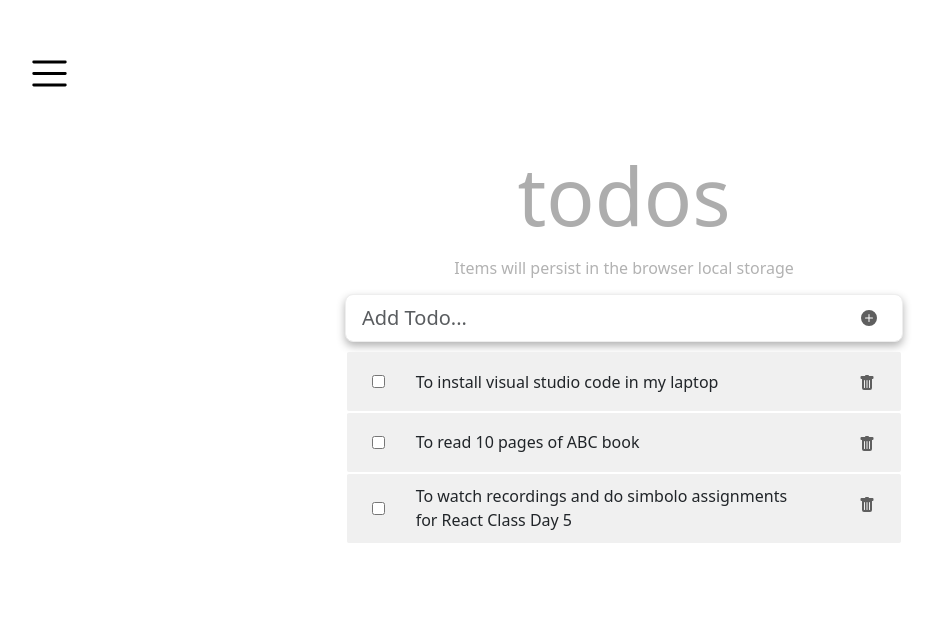
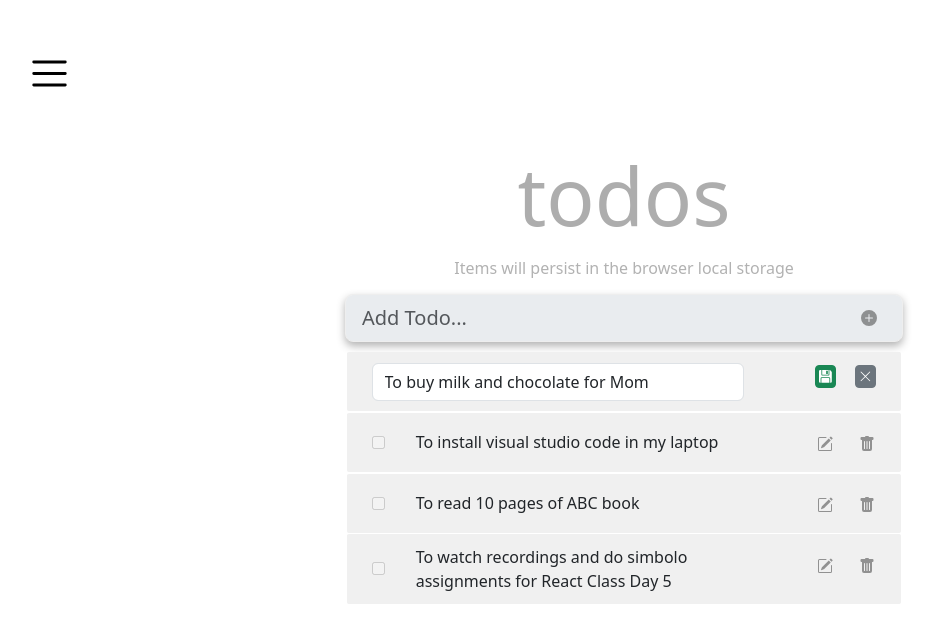
Before and after one commit to AgMyoMyint/Simbolo-React, a React (Vite) app: page / in a window 1280 px wide. Both pictures are taken after a click on the button 877 px from the left and 381 px from the top of the page. Shown: the top 642 px of the page, without its empty margins (16-954 px from the left). Built offline with nearby package versions, Linux system fonts and the light colour scheme.

Commit message:
Edit Button

```diff
--- a/src/App.css
+++ b/src/App.css
@@ -80,6 +80,11 @@ ul.todo-list-ul li {
   margin: 0.1rem;
 }
 
+ul.todo-list-ul li .edit-btn {
+  color: hsl(0deg 0% 37.25%) !important;
+  padding-left: 0;
+}
+
 ul.todo-list-ul li .delete-btn {
   color: hsl(0deg 0% 37.25%) !important;
   padding-right: 0;
@@ -104,3 +109,27 @@ input[type=checkbox] {
 }
 
 /* #endregion  */
+
+/* =======================================================*/
+
+/* #region  ToDoItem */
+ul.todo-list-ul li .update-btn {
+  /* color: hsl(123, 45%, 54%) !important; */
+  margin-right: 1.2rem;
+  font-size: 0.8rem;
+  padding: 0rem 0.2rem 0.1rem 0.2rem;
+}
+
+ul.todo-list-ul li .update-btn svg,
+ul.todo-list-ul li .cancel-btn svg {
+  width: 0.8rem;
+  height: 0.8rem;
+}
+
+ul.todo-list-ul li .cancel-btn {
+  /* color: hsl(0deg 0% 37.25%) !important; */
+  /* padding-right: 0; */
+  font-size: 0.8rem;
+  padding: 0rem 0.2rem 0.1rem 0.2rem;
+}
+/* #endregion  */
--- /dev/null
+++ b/src/components/EditToDoItem.jsx
@@ -0,0 +1,56 @@
+import React, { useState } from 'react'
+import SaveIcon from './icons/SaveIcon';
+import CancelIcon from './icons/CancelIcon';
+
+const EditToDoItem = ({ todo, setToDos, setEditMode }) => {
+
+    const [title, setTitle] = useState(todo.title);
+
+    const handleSubmit = (e) => {
+        e.preventDefault();
+
+        if (title == null || title.trim().length == 0) {
+            return;
+        }
+
+        setToDos(prevState =>
+            prevState.map(x => {
+                if (x.id == todo.id) {
+                    return {
+                        ...x, // the other parameter will have no change
+                        title: title,
+                    }
+                }
+                return x;
+            })
+        );
+
+        reset();
+    };
+
+    const reset = () => {
+        setEditMode({ isEditMode: false, editId: '' });
+    }
+
+    return (
+        <li>
+            <form onSubmit={handleSubmit}>
+                <div className='row'>
+                    <div className="col-lg-9 col-9" >
+                        <input type="text" className='form-control ' value={title} onChange={(e) => setTitle(e.target.value)} />
+                    </div>
+                    <div className="col-lg-3 col-3 text-right">
+                        <button title="update" className='update-btn btn btn-sm btn-success' type="submit" disabled={title == null || title.trim().length == 0}>
+                            <SaveIcon />
+                        </button>
+                        <button title="cancel" className='cancel-btn btn btn-sm btn-secondary' type="button" onClick={() => reset()}>
+                            <CancelIcon />
+                        </button>
+                    </div>
+                </div>
+            </form>
+        </li>
+    )
+}
+
+export default EditToDoItem
--- a/src/components/Header.jsx
+++ b/src/components/Header.jsx
@@ -4,10 +4,10 @@ const Header = () => {
   return (
     <div className="pos-f-t todo-theme">
       <div className="collapse" id="navbarToggleExternalContent">
-        {/* <div className="bg-light p-4">
-          <h4 className="text-white">Collapsed content</h4>
-          <span className="text-muted">Toggleable via the navbar brand.</span>
-        </div> */}
+        <div className="bg-dark p-4">
+          <h4 className="text-white">Simbolo</h4>
+          <span className="text-white">Simple To Do List</span>
+        </div>
       </div>
       <nav className="navbar navbar-light bg-light todo-theme">
         <button className="navbar-toggler" type="button" data-bs-toggle="collapse" data-bs-target="#navbarToggleExternalContent" aria-controls="navbarToggleExternalContent" aria-expanded="false" aria-label="Toggle navigation">
--- a/src/components/InputTodo.jsx
+++ b/src/components/InputTodo.jsx
@@ -1,7 +1,7 @@
 import React, { useState } from 'react'
 import PlusCircleIcon from './icons/PlusCircleIcon'
 
-const InputTodo = ({addToDoItem}) => {
+const InputTodo = ({addToDoItem, editMode}) => {
 
   const [title, setTitle] = useState("");
   const [errorMessage, setErrorMessage] = useState("");
@@ -34,12 +34,13 @@ const InputTodo = ({addToDoItem}) => {
       <div className="col-lg-12">
         <form onSubmit={handleSubmit}>
           <input
+            disabled={editMode.isEditMode}
             type="text"
             className="form-control form-control-lg add-input"
             placeholder="Add Todo..."
             value={title}
             onChange={(e) => setTitle(e.target.value)} />
-          <button className="btn btn-link add-text-btn rounded-start" type="submit">
+          <button title="Add Todo.." className="btn btn-link add-text-btn rounded-start" type="submit" disabled={editMode.isEditMode}>
             <PlusCircleIcon />
           </button>
           <span className='error-message'>{errorMessage}</span>
--- a/src/components/ToDoItem.jsx
+++ b/src/components/ToDoItem.jsx
@@ -1,7 +1,8 @@
 import React from 'react'
 import TrashFullIcon from './icons/TrashFullIcon';
+import PencileFullIcon from './icons/PencileFullIcon';
 
-const ToDoItem = ({ todo, setToDos, deleteToDo }) => {
+const ToDoItem = ({ todo, setToDos, deleteToDo, editMode, setEditMode }) => {
 
     const completedStyle = {
         textDecoration: "line-through",
@@ -29,16 +30,20 @@ const ToDoItem = ({ todo, setToDos, deleteToDo }) => {
             <div className='row'>
                 <div className="col-lg-1 col-1 d-flex align-items-center">
                     <input
+                        disabled={editMode.isEditMode}
                         className='checkbox'
                         type="checkbox"
                         checked={todo.completed}
                         onChange={() => handleChange(todo.id)} />
                 </div>
-                <div className="col-lg-9 col-9 d-flex align-items-center" >
+                <div className="col-lg-8 col-8 d-flex align-items-center" >
                     <span className="to-do-text" style={todo.completed? completedStyle : null}>{todo.title}</span>
                 </div>
-                <div className="col-lg-2 col-2 text-right">
-                    <button className='delete-btn btn btn-link' onClick={() => deleteToDo(todo.id)}>
+                <div className="col-lg-3 col-3 text-right" >
+                    <button title="edit" className='edit-btn btn btn-link' onClick={() => setEditMode({ isEditMode : true, editId : todo.id})} disabled={editMode.isEditMode}>
+                        <PencileFullIcon />
+                    </button>
+                    <button title="remove" className='delete-btn btn btn-link' onClick={() => deleteToDo(todo.id)} disabled={editMode.isEditMode}>
                         <TrashFullIcon />
                     </button>
                 </div>
--- a/src/components/ToDosList.jsx
+++ b/src/components/ToDosList.jsx
@@ -1,17 +1,26 @@
 import React from 'react'
 import ToDoItem from './ToDoItem'
+import EditToDoItem from './EditToDoItem'
 
-const ToDosList = ({ todos , setToDos, deleteToDo }) => {
+const ToDosList = ({ todos , setToDos, deleteToDo, editMode, setEditMode }) => {
     return (
         <>
-            <ul className='todo-list-ul'>
-                {
-                    todos.map((todo) => (
-                        <ToDoItem key={todo.id} todo={todo} setToDos={setToDos} deleteToDo={deleteToDo} />
-                    ))
-                }
-            </ul>
-        </>
+        <ul className='todo-list-ul'>
+            {
+                todos.map((todo) => {
+                    if (!editMode.isEditMode) {
+                        return <ToDoItem key={todo.id} todo={todo} setToDos={setToDos} deleteToDo={deleteToDo} editMode={editMode} setEditMode={setEditMode} />;
+                    } else {
+                        if (editMode.editId === todo.id) {
+                            return <EditToDoItem key={todo.id} todo={todo} setToDos={setToDos} setEditMode={setEditMode} />;
+                        } else {
+                            return <ToDoItem key={todo.id} todo={todo} setToDos={setToDos} deleteToDo={deleteToDo} editMode={editMode} setEditMode={setEditMode} />;
+                        }
+                    }
+                })
+            }
+        </ul>
+    </>
     )
 }
 
--- a/src/components/ToDosLogic.jsx
+++ b/src/components/ToDosLogic.jsx
@@ -4,6 +4,8 @@ import InputTodo from './InputTodo'
 import { v4 as uuidv4 } from "uuid";
 
 const ToDosLogic = () => {
+
+    const [editMode, setEditMode] = useState({ isEditMode : false, editId : ''});
 
     let [todos, setToDos] = useState([
         { id: uuidv4(), title: "To buy milk and chocolate for Mom", completed: true, },
@@ -41,11 +43,11 @@ const ToDosLogic = () => {
             <div className='container'>
                 <div className='col-lg-6 mx-auto col-sm-12 text-center'>
                     <InputTodo
-                        addToDoItem={addToDoItem} />
+                        addToDoItem={addToDoItem} editMode={editMode}/>
                     <ToDosList
                         todos={todos}
                         setToDos={setToDos}
-                        deleteToDo={deleteToDo} />
+                        deleteToDo={deleteToDo} editMode={editMode} setEditMode={setEditMode} />
                 </div>
             </div>
         </>
--- /dev/null
+++ b/src/components/icons/CancelIcon.jsx
@@ -0,0 +1,11 @@
+import React from 'react'
+
+const CancelIcon = () => {
+    return (
+        <svg xmlns="http://www.w3.org/2000/svg" width="16" height="16" fill="currentColor" className="bi bi-x-lg" viewBox="0 0 16 16">
+            <path d="M2.146 2.854a.5.5 0 1 1 .708-.708L8 7.293l5.146-5.147a.5.5 0 0 1 .708.708L8.707 8l5.147 5.146a.5.5 0 0 1-.708.708L8 8.707l-5.146 5.147a.5.5 0 0 1-.708-.708L7.293 8z" />
+        </svg>
+    )
+}
+
+export default CancelIcon
--- /dev/null
+++ b/src/components/icons/PencileFullIcon.jsx
@@ -0,0 +1,12 @@
+import React from 'react'
+
+const PencileFullIcon = () => {
+    return (
+        <svg xmlns="http://www.w3.org/2000/svg" width="16" height="16" fill="currentColor" className="bi bi-pencil-square" viewBox="0 0 16 16">
+            <path d="M15.502 1.94a.5.5 0 0 1 0 .706L14.459 3.69l-2-2L13.502.646a.5.5 0 0 1 .707 0l1.293 1.293zm-1.75 2.456-2-2L4.939 9.21a.5.5 0 0 0-.121.196l-.805 2.414a.25.25 0 0 0 .316.316l2.414-.805a.5.5 0 0 0 .196-.12l6.813-6.814z" />
+            <path fillRule="evenodd" d="M1 13.5A1.5 1.5 0 0 0 2.5 15h11a1.5 1.5 0 0 0 1.5-1.5v-6a.5.5 0 0 0-1 0v6a.5.5 0 0 1-.5.5h-11a.5.5 0 0 1-.5-.5v-11a.5.5 0 0 1 .5-.5H9a.5.5 0 0 0 0-1H2.5A1.5 1.5 0 0 0 1 2.5z" />
+        </svg>
+    )
+}
+
+export default PencileFullIcon
--- /dev/null
+++ b/src/components/icons/SaveIcon.jsx
@@ -0,0 +1,12 @@
+import React from 'react'
+
+const SaveIcon = () => {
+    return (
+        <svg xmlns="http://www.w3.org/2000/svg" width="16" height="16" fill="currentColor" className="bi bi-floppy-fill" viewBox="0 0 16 16">
+            <path d="M0 1.5A1.5 1.5 0 0 1 1.5 0H3v5.5A1.5 1.5 0 0 0 4.5 7h7A1.5 1.5 0 0 0 13 5.5V0h.086a1.5 1.5 0 0 1 1.06.44l1.415 1.414A1.5 1.5 0 0 1 16 2.914V14.5a1.5 1.5 0 0 1-1.5 1.5H14v-5.5A1.5 1.5 0 0 0 12.5 9h-9A1.5 1.5 0 0 0 2 10.5V16h-.5A1.5 1.5 0 0 1 0 14.5z" />
+            <path d="M3 16h10v-5.5a.5.5 0 0 0-.5-.5h-9a.5.5 0 0 0-.5.5zm9-16H4v5.5a.5.5 0 0 0 .5.5h7a.5.5 0 0 0 .5-.5zM9 1h2v4H9z" />
+        </svg>
+    )
+}
+
+export default SaveIcon
```
Also changed, not shown: 2 other files (tests, documents, lock files or other folders).
